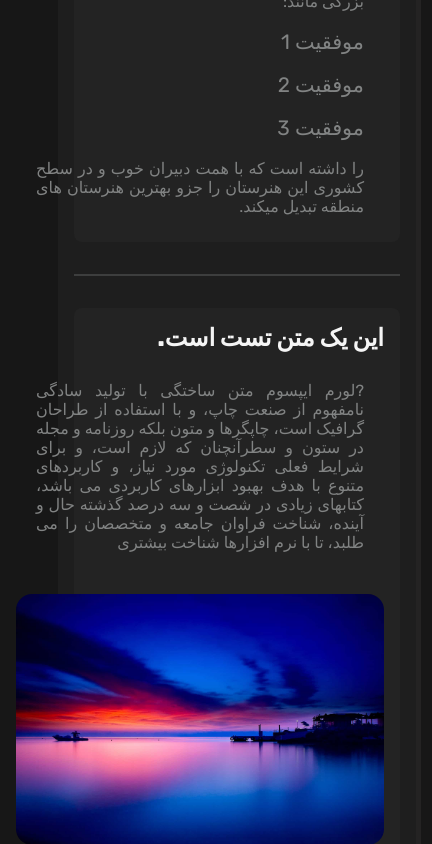
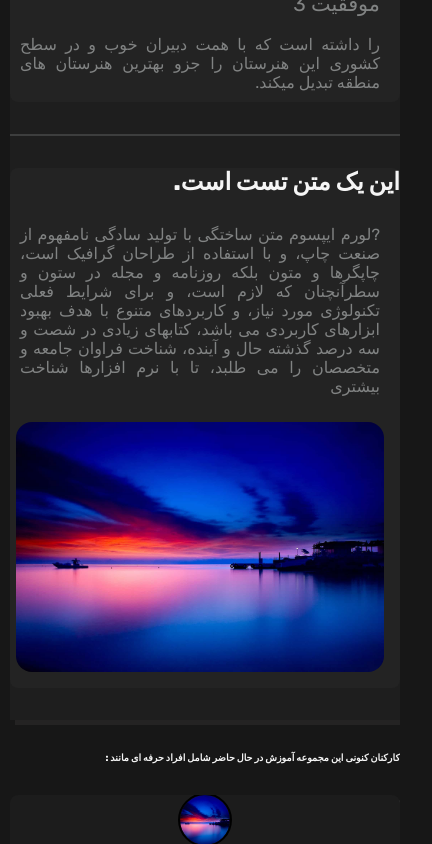
Before and after one commit to amiriar/Sayad, a Next.js app: page / in a window 390 px wide. Shown: the part 2120-2964 px from the top of the page, 432 px wide, since content can reach past the window. Built offline with nearby package versions, Linux system fonts and the light colour scheme.

Commit message:
text hiover done2

```diff
--- a/components/HomePage.js
+++ b/components/HomePage.js
@@ -60,6 +60,7 @@ const Home = () => {
                             width={10000}
                             height={10000}
                             style={{width:"100%", height:'100%',borderRadius:"1rem"}}
+                            className={styles.picture}
                         />
                     </div>
                 </div>
@@ -71,7 +72,8 @@ const Home = () => {
                             alt='photo'
                             width={19200}
                             height={10800}
-                            style={{width:"100%", height:'100%',borderRadius:"1rem", aspectRatio:"16:9"}}
+                            style={{width:"100%", height:'100%',borderRadius:"1rem"}}
+                            className={styles.picture}
                         />
                     </div>
                     <div className={styles.left}>
@@ -130,6 +132,7 @@ const Home = () => {
                             height={10000}
                             width={10000}
                             style={{width:"100%", height:'100%',borderRadius:"1rem"}}
+                            className={styles.picture}
                         />
                     </div>
                 </div>
--- a/components/HomePage.module.css
+++ b/components/HomePage.module.css
@@ -1,8 +1,8 @@
 .pic{
     min-height: 95vh;
     background-image: url('../public/Alex-James.jpg');
-    background-size: cover; /* To achieve the same effect as object-fit: cover; */
-    background-position: 50% 100%; /* To achieve the same effect as object-position: 50% 100%; */
+    background-size: cover;
+    background-position: 50% 100%;
     display: flex;
     align-items: center;
     justify-content: center;
@@ -24,7 +24,6 @@
 .swiperSlider {
     text-align: center;
     font-size: 18px;
-    /* Center slide text vertically */
     display: flex;
     justify-content: center;
     align-items: center;
@@ -37,7 +36,6 @@
 .mySwiper {
     width: 100%;
     height: 250px;
-    /* background: #818383; */
     padding: 1rem 0rem 2rem 0rem;
     margin-bottom: 3rem;
 }
@@ -51,11 +49,6 @@
     font-family: 'Rubik', sans-serif;
     padding: 1rem;
     flex-direction: column;
-    /* background: rgb(206,208,212);
-background: -moz-linear-gradient(0deg, rgba(206,208,212,1) 0%, rgba(255,255,255,1) 50%, rgba(206,208,212,1) 100%);
-background: -webkit-linear-gradient(0deg, rgba(206,208,212,1) 0%, rgba(255,255,255,1) 50%, rgba(206,208,212,1) 100%);
-background: linear-gradient(0deg, rgba(206,208,212,1) 0%, rgba(255,255,255,1) 50%, rgba(206,208,212,1) 100%);
-filter: progid:DXImageTransform.Microsoft.gradient(startColorstr="#ced0d4",endColorstr="#ced0d4",GradientType=1); */
     background-color: #1e1e1e;
     box-shadow: 5px 5px rgb(36, 35, 35);
     margin: 1rem;
@@ -63,17 +56,8 @@ filter: progid:DXImageTransform.Microsoft.gradient(startColorstr="#ced0d4",endCo
     margin-top: 5rem;
 }
 
-/* .bigText{
-    padding: 1rem;
-    border-radius: 0.5rem;
-} */
+
 .workers{
-    /* padding: 1rem; */
-    /* background: rgb(206,208,212);
-    background: -moz-linear-gradient(0deg, rgba(206,208,212,1) 0%, rgba(255,255,255,1) 50%, rgba(206,208,212,1) 100%);
-    background: -webkit-linear-gradient(0deg, rgba(206,208,212,1) 0%, rgba(255,255,255,1) 50%, rgba(206,208,212,1) 100%);
-    background: linear-gradient(0deg, rgba(206,208,212,1) 0%, rgba(255,255,255,1) 50%, rgba(206,208,212,1) 100%);
-    filter: progid:DXImageTransform.Microsoft.gradient(startColorstr="#ced0d4",endColorstr="#ced0d4",GradientType=1); */
     font-family: 'Rubik', sans-serif;
     padding-top: 2rem;
     color: #f5f5f5;
@@ -93,7 +77,7 @@ filter: progid:DXImageTransform.Microsoft.gradient(startColorstr="#ced0d4",endCo
     background-color: #232323;
 }
 .grid:hover{
-    transition: box-shadow 0.3s ease; /* Apply the transition to background-color */
+    transition: box-shadow 0.3s ease;
     box-shadow: 5px 5px rgb(58, 57, 57);
 }
 
@@ -132,11 +116,37 @@ filter: progid:DXImageTransform.Microsoft.gradient(startColorstr="#ced0d4",endCo
 .picText2:hover {
     color: #cbcbcb;
 }
+
+
 @media(max-width: 1110px) {
     .picText2{
         display: none !important;
     }
 }
+
+@media(max-width: 820px) {
+    .workers h2{
+        font-size: 1.2rem;
+    }
+}
+
+@media(max-width: 640px) {
+    .workers h2{
+        font-size: 1rem;
+    }
+}
+
+@media(max-width: 500px) {
+    .workers h2{
+        font-size: 0.8rem;
+    }
+}
+@media(max-width: 400px) {
+    .workers h2{
+        font-size: 0.6rem;
+    }
+}
+
 
 @media(max-width: 370px) {
     .pic h1 {
@@ -146,3 +156,18 @@ filter: progid:DXImageTransform.Microsoft.gradient(startColorstr="#ced0d4",endCo
         font-size: 0.7rem;
     }
 }
+
+@media(max-width: 465px) {
+    .mainText{
+        padding: 0;
+        margin: 0;
+    }
+}
+
+@media(max-width: 400px) {
+    .left{
+        border-radius: 0;
+        padding: 0;
+        margin: 0;
+    }
+}
```
